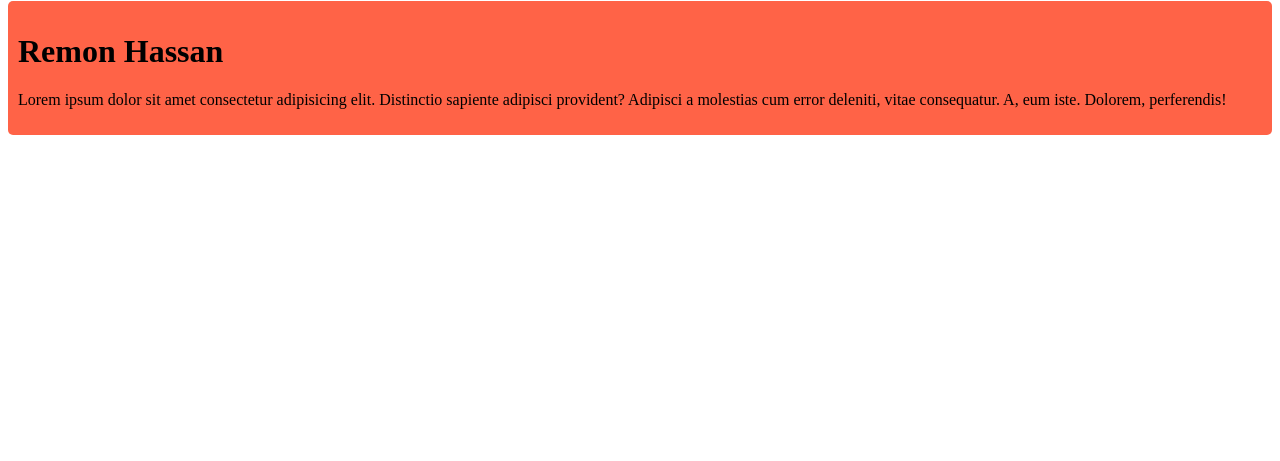
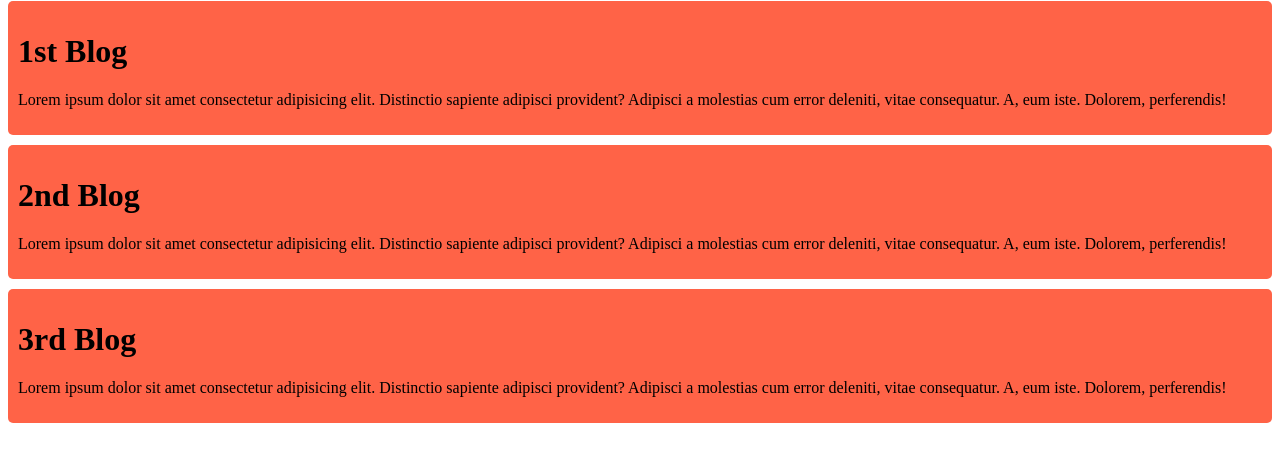
Before and after one commit to RemonHassan/practice-ok, a plain HTML site: page index.html in a window 1280 px wide. Shown: the part 229-690 px from the top of the page. Drawn offline with Linux system fonts and the light colour scheme.

Commit message:
added few blogs

```diff
--- a/index.html
+++ b/index.html
@@ -11,7 +11,23 @@
     <p>Lorem ipsum dolor sit amet consectetur adipisicing elit. At, iste.</p>
     <img class="remon" src="images/remon.png" alt="" />
     <div>
-      <h1>Remon Hassan</h1>
+      <h1>1st Blog</h1>
+      <p>
+        Lorem ipsum dolor sit amet consectetur adipisicing elit. Distinctio
+        sapiente adipisci provident? Adipisci a molestias cum error deleniti,
+        vitae consequatur. A, eum iste. Dolorem, perferendis!
+      </p>
+    </div>
+    <div>
+      <h1>2nd Blog</h1>
+      <p>
+        Lorem ipsum dolor sit amet consectetur adipisicing elit. Distinctio
+        sapiente adipisci provident? Adipisci a molestias cum error deleniti,
+        vitae consequatur. A, eum iste. Dolorem, perferendis!
+      </p>
+    </div>
+    <div>
+      <h1>3rd Blog</h1>
       <p>
         Lorem ipsum dolor sit amet consectetur adipisicing elit. Distinctio
         sapiente adipisci provident? Adipisci a molestias cum error deleniti,
--- a/styles/style.css
+++ b/styles/style.css
@@ -5,4 +5,5 @@ div{
     background-color: tomato;
     padding: 10px;
     border-radius: 5px;
+    margin-bottom: 10px;
 }
```
